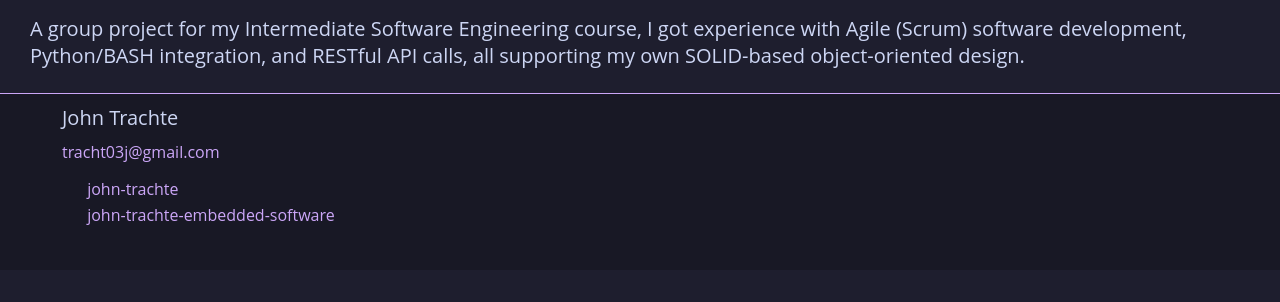
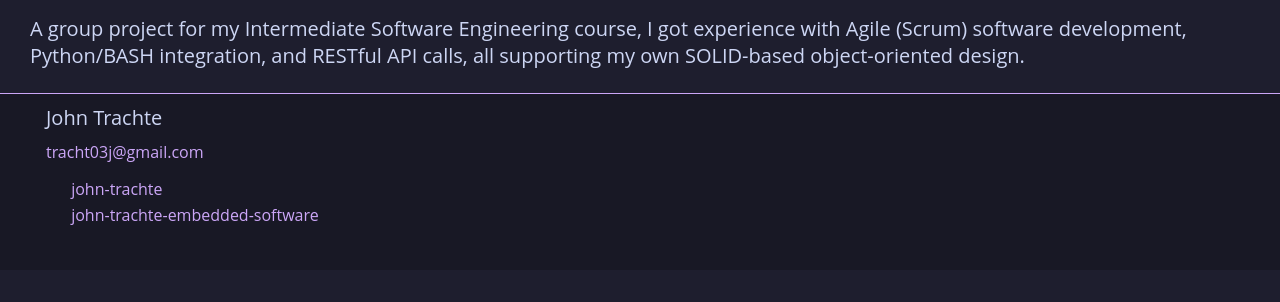
Before and after one commit to John-Trachte/jekyll-based-site, a Jekyll site: the page built from index.html, in a window 1280 px wide. Shown: the part 630-932 px from the top of the page. Built offline with Jekyll 4.4.1, drawn with Linux system fonts in a browser that asks for light colours.

Commit message:
fix: List allignment on Resume page

```diff
--- a/assets/main.css
+++ b/assets/main.css
@@ -93,10 +93,6 @@ img {
 
 figure>img {
     display: block;
-}
-
-ul {
-    padding-left: 1rem;
 }
 
 .wrapper {
@@ -239,6 +235,10 @@ a:hover {
     h2 {
         padding-top: 0.75rem;
     }
+
+    ul {
+        padding-left: 1rem;
+    }
 }
 
 .page-heading {
```
